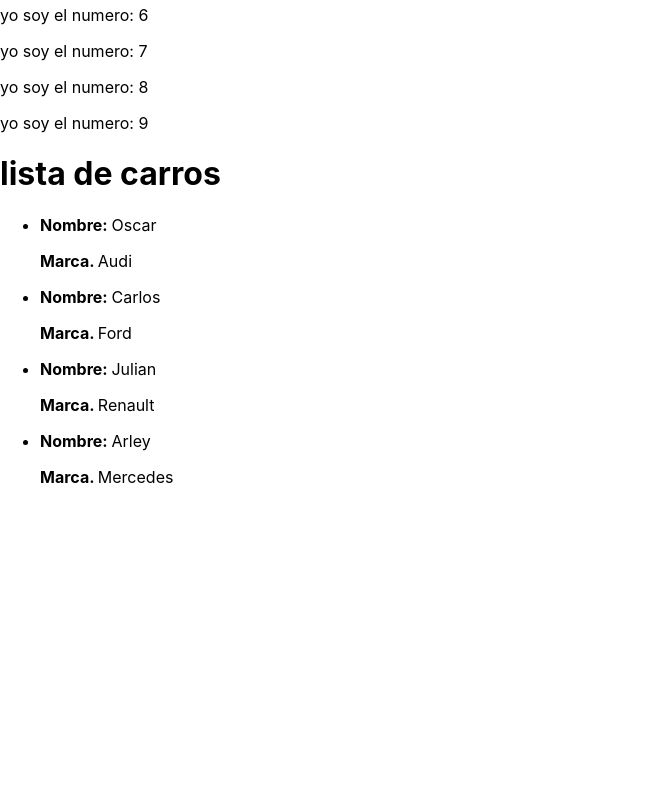
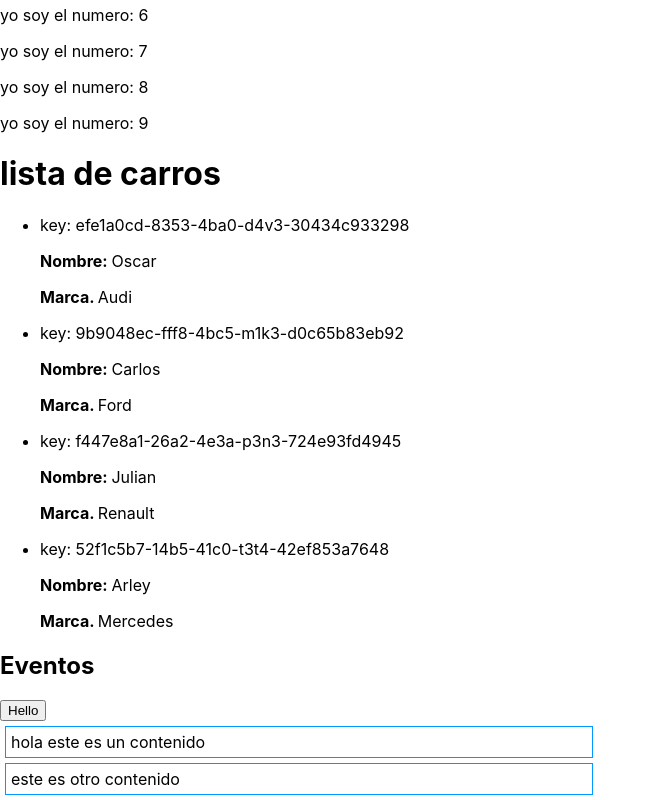
Before and after one commit to OscarLLC/app-curse-udemy, a React (Create React App) app: page / in a window 1280 px wide. Shown: the part 562-1362 px from the top of the page, without its empty margins (0-656 px from the left). Before the commit the page ends 1065 px from the top, so only its background shows below. Built offline with nearby package versions, Linux system fonts and the light colour scheme.

Commit message:
use of children

```diff
--- a/src/App.js
+++ b/src/App.js
@@ -1,7 +1,9 @@
 import React, {Component} from 'react'
-import Condicional from './Section/Condicional'
-import List from './Section/List'
-import Datas from './Section/Datas'
+import Condicional from './Component/Condicional'
+import List from './Component/List'
+import Datas from './Component/Datas'
+import Button from './Component/Events'
+import Children from './Component/Children'
 
 class Contador extends Component {
   constructor(props){
@@ -66,7 +68,7 @@ class Text extends Component{
         <h1>texto principal</h1>
         <TextUno
           enenciadoUno="te amo amor nunca lo olvides te amo mucho"
-          enenciadoDos="eres y seras mi unico amor te amo"
+          enenciadoDos="eres y seras mi unico amor te amoñññññññññññññññ"
           numero={2}
           boolean
           arrayNumber={[1,2,2,7]}
@@ -76,6 +78,13 @@ class Text extends Component{
          <Condicional />
          <List />
          <Datas />
+         <Button />
+         <Children>
+           hola este es un contenido
+         </Children>
+         <Children>
+           este es otro contenido
+         </Children>
       </div>
     )
   }
--- /dev/null
+++ b/src/Component/Children.js
@@ -0,0 +1,13 @@
+import React, {Component} from 'react'
+import '../Styles/Children.css'
+
+
+export default class Children extends Component {
+  render(){
+    return(
+      <div className="content__children">
+          {this.props.children}
+      </div>
+    )
+  }
+}
--- a/src/Section/Datas.js
+++ b/src/Component/Datas.js
@@ -5,10 +5,11 @@ import Car from '../Data/Car.json'
 
 class DataItem extends Component{
   render(){
-    const {Car} = this.props
+    const {Car, id} = this.props
     return(
       <div>
          <li>
+            <p>key: {id}</p>
             <p><strong>Nombre: </strong>{Car.name}</p>
             <p><strong>Marca. </strong>{Car.company}</p>
           </li>
@@ -26,7 +27,7 @@ class Datas extends Component{
           {
             Car.map( Car =>{
               return(
-               <DataItem key={Car.id} Car={Car} />
+               <DataItem id={Car.id} key={Car.id} Car={Car} />
               )
             })
           }
--- /dev/null
+++ b/src/Component/Events.js
@@ -0,0 +1,13 @@
+import React, {Component} from 'react'
+
+
+export default class Button extends Component{
+  render(){
+    return(
+      <div>
+        <h2>Eventos</h2>
+          <button onClick={()=> alert("hello world")}>Hello</button>
+      </div>
+    )
+  }
+}
--- /dev/null
+++ b/src/Styles/Children.css
@@ -0,0 +1,6 @@
+.content__children{
+  border: 1px solid #09f;
+  margin: 5px;
+  padding: 5px;
+  width: 45%;
+}
```
Also changed, not shown: src/Component/Condicional.js (renamed from src/Section/Condicional.js), src/Component/List.js (renamed from src/Section/List.js).
